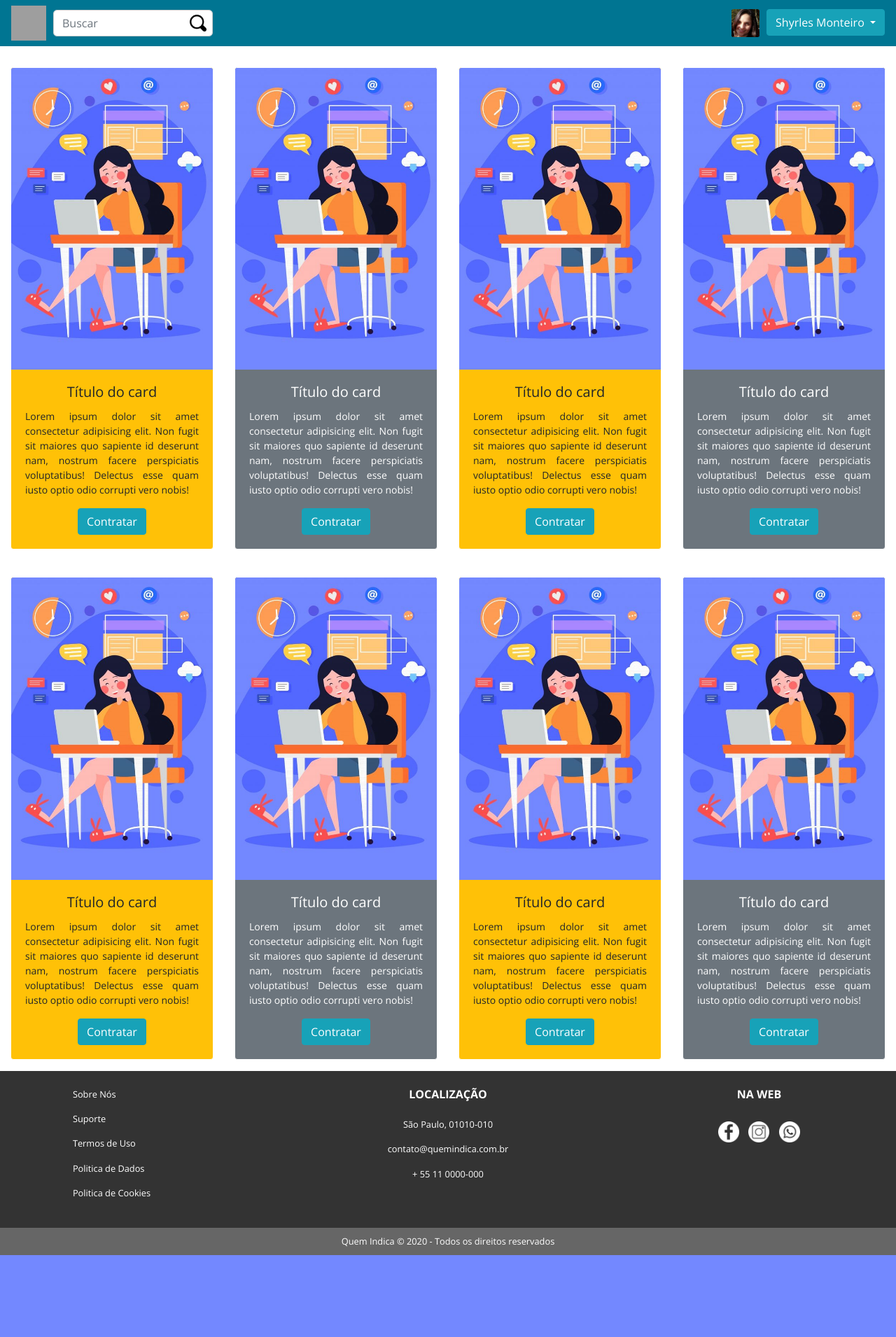
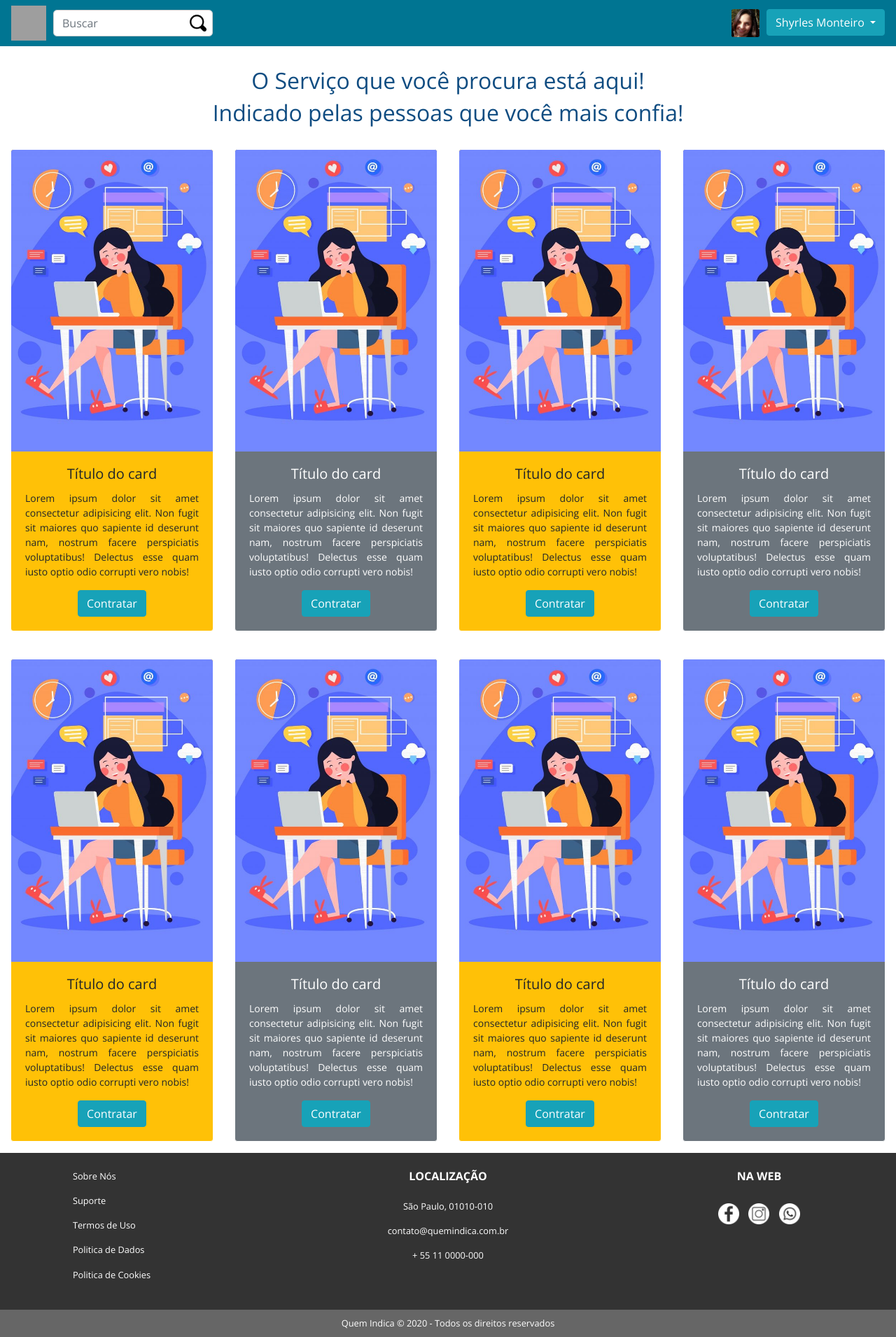
Before and after one commit to Shyrles/QuemIndica, a PHP site: page /servicos.php in a window 1280 px wide. Shown: the whole page at 70% size. Before the commit the page ends 1793 px from the top, so only its background shows below. Run offline with PHP 8.4, Linux system fonts and the light colour scheme; some libraries are stand-ins or nearby versions; grey boxes are pictures that could not be loaded.

Commit message:
inserido titulo na pagina Servicos

```diff
--- a/css/minhaConta.css
+++ b/css/minhaConta.css
@@ -318,3 +318,8 @@ ul li a {
 #topo1 {
     margin-top: 15px;
 }
+
+#tituloServicos{
+    width: 100%;
+    color: #0f4c81;
+}
--- a/servicos.php
+++ b/servicos.php
@@ -19,8 +19,13 @@
 
     <?php require_once ("header_minhaConta.php"); ?>
 
-   <div class="container-fluid  mt-5" >
-        <div class="row  pt-5 pb-2">
+    <div class="container-fluid text-center mt-5 pt-5">
+        <h2 text id="tituloServicos" >O Serviço que você procura está aqui!</h2>
+        <h2 text id="tituloServicos" >Indicado pelas pessoas que você mais confia!</h2>
+    </div>
+
+   <div class="container-fluid  mt-0" >
+        <div class="row  pt-4 pb-2">
         <!--primeira linha -->
            <div class="col-md-3 col-12"id="topo" >
                 <div class="card bg-warning text-black border-white" style=>  <!--botom topo -->
```
